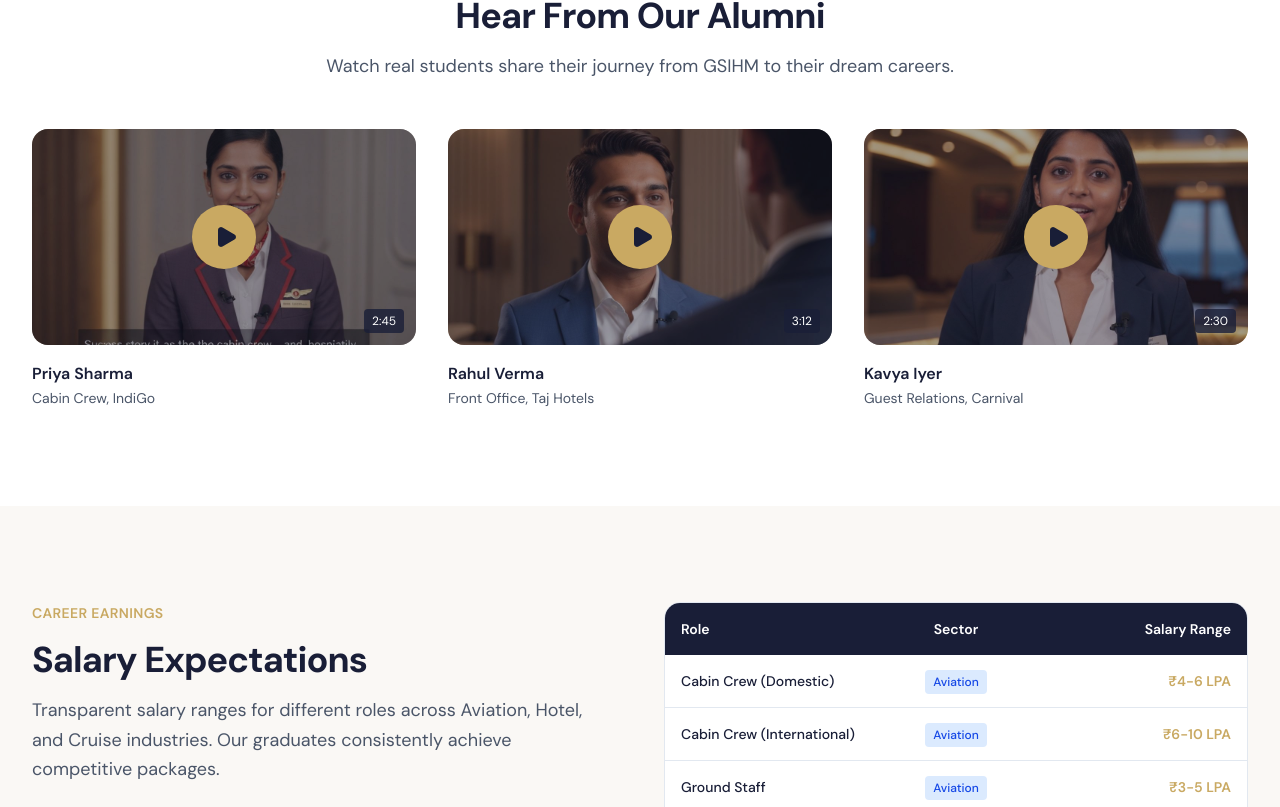
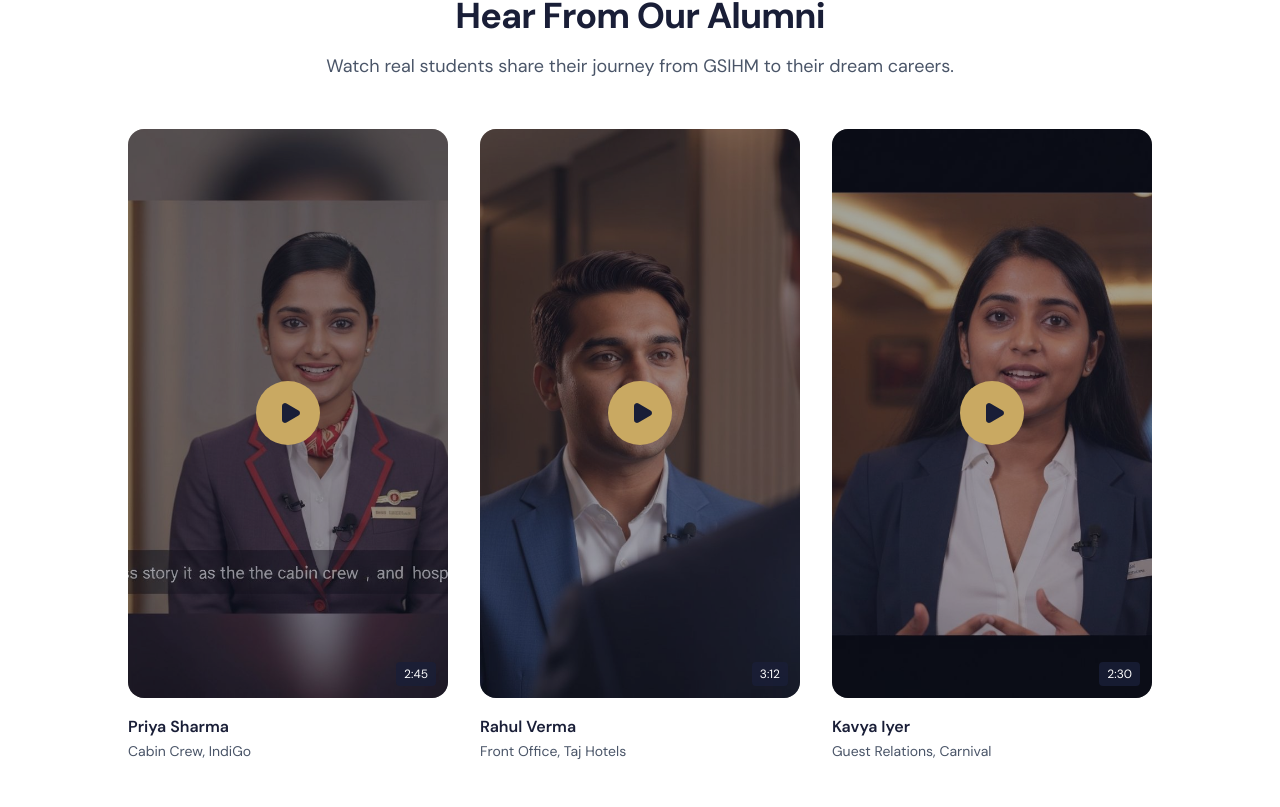
Before and after one commit to abhaykawar56-ui/GSIHM, a Next.js app: page /placements in a window 1280 px wide. Shown: the part 2153-2960 px from the top of the page. Built offline with nearby package versions, Linux system fonts and the light colour scheme.

Commit message:
feat: enhance grid layout and aspect ratio for testimonials

```diff
--- a/app/placements/page.tsx
+++ b/app/placements/page.tsx
@@ -250,10 +250,10 @@ export default function PlacementsPage() {
             </p>
           </div>
 
-          <div className="grid md:grid-cols-3 gap-8">
+          <div className="grid md:grid-cols-3 lg:grid-cols-3 gap-8 max-w-5xl mx-auto">
             {videoTestimonials.map((video, index) => (
               <div key={index} className="group cursor-pointer">
-                <div className="relative aspect-video rounded-xl overflow-hidden mb-4">
+                <div className="relative aspect-[9/16] rounded-xl overflow-hidden mb-4">
                   <Image
                     src={video.thumbnail}
                     alt={video.name}
```
